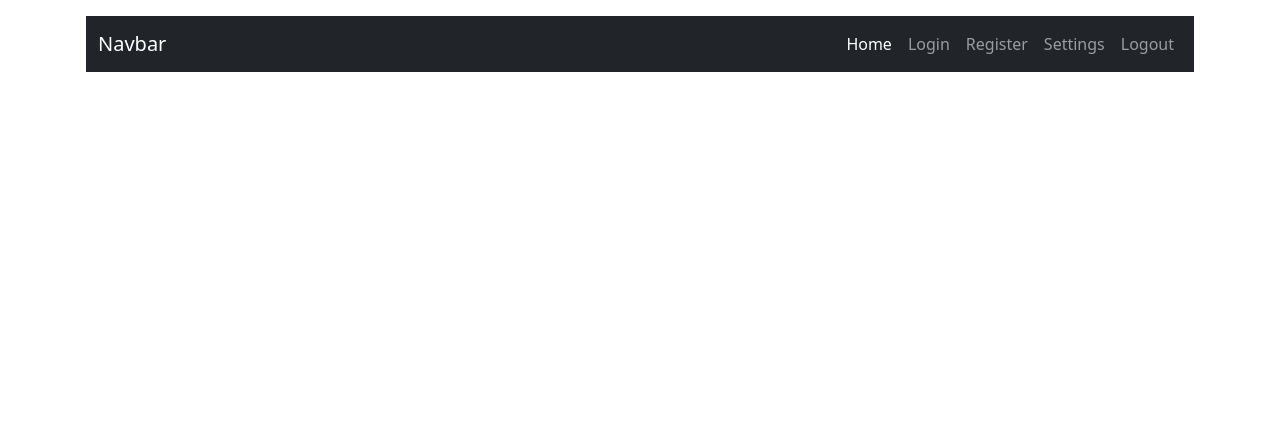
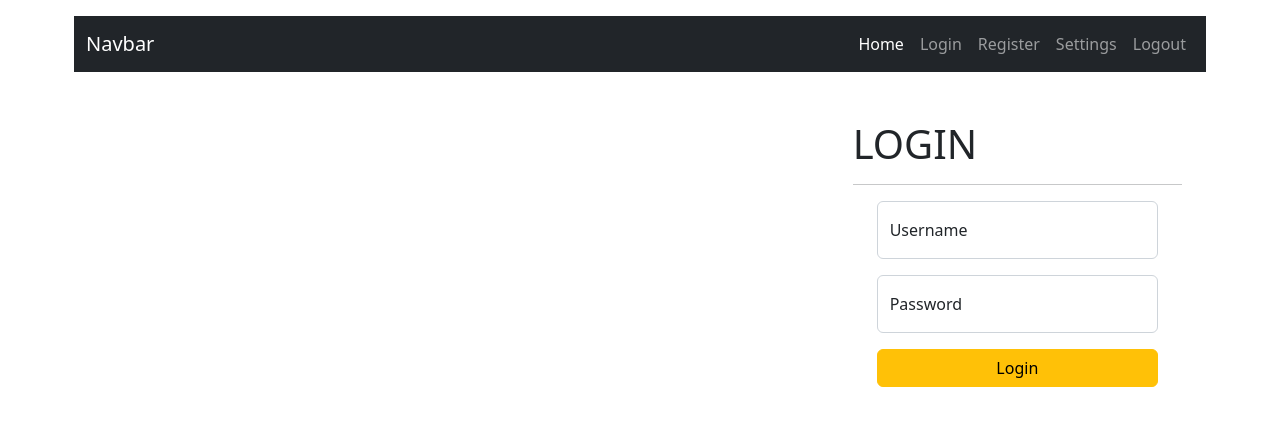
Before and after one commit to mwasifraza/portal-app, a React (Create React App) app: page / in a window 1280 px wide. Shown: the top 426 px of the page. Built offline with nearby package versions, Linux system fonts and the light colour scheme.

Commit message:
login form

```diff
--- a/src/components/Home.js
+++ b/src/components/Home.js
@@ -5,7 +5,34 @@ const Home = () => {
   return (
     <>
     <div className="container p-3">
-      <Header />
+      <div className='row'>
+        <Header />
+      </div>
+
+      <div className='row'>
+        <div className='col-sm-8'>
+
+        </div>
+        <div className='col-sm-4 py-5 px-4'>
+          <h1 className=''>LOGIN</h1>
+          <hr />
+          <form>
+            <div className='px-4'>
+              <div className='form-floating mb-3'>
+                <input type="text" name="username" id='username' className='form-control' placeholder='Username' />
+                <label for="username">Username</label>
+              </div>
+              <div className='form-floating mb-3'>
+                <input type="text" name="password" id='password' className='form-control' placeholder='Password' />
+                <label for="password">Password</label>
+              </div>
+              <div className='d-grid'>
+                <input type="submit" name="login" value="Login" id='Login' className='btn btn-warning' />
+              </div>
+            </div>
+          </form>
+        </div>
+      </div>
     </div>
     </>
   )
```
